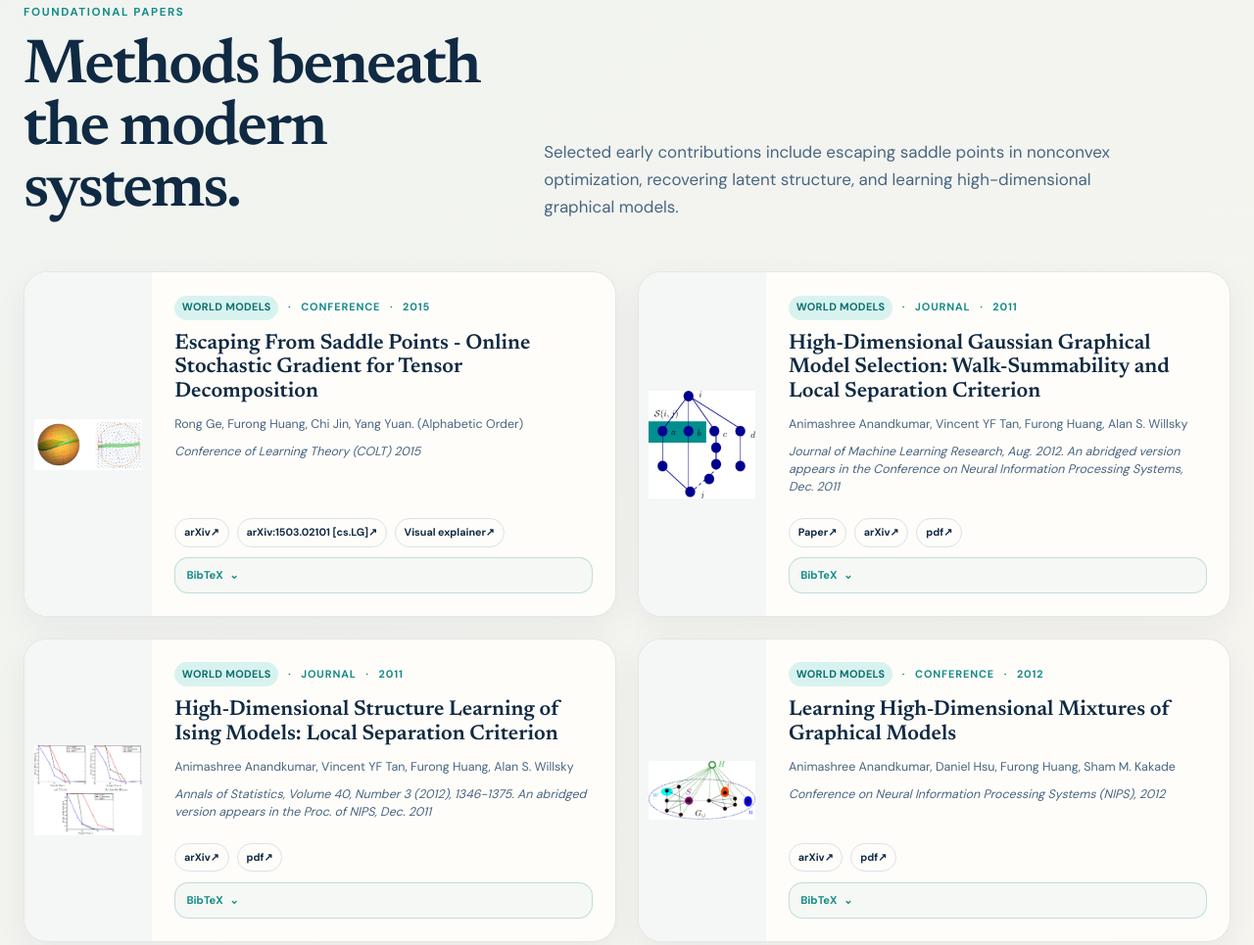
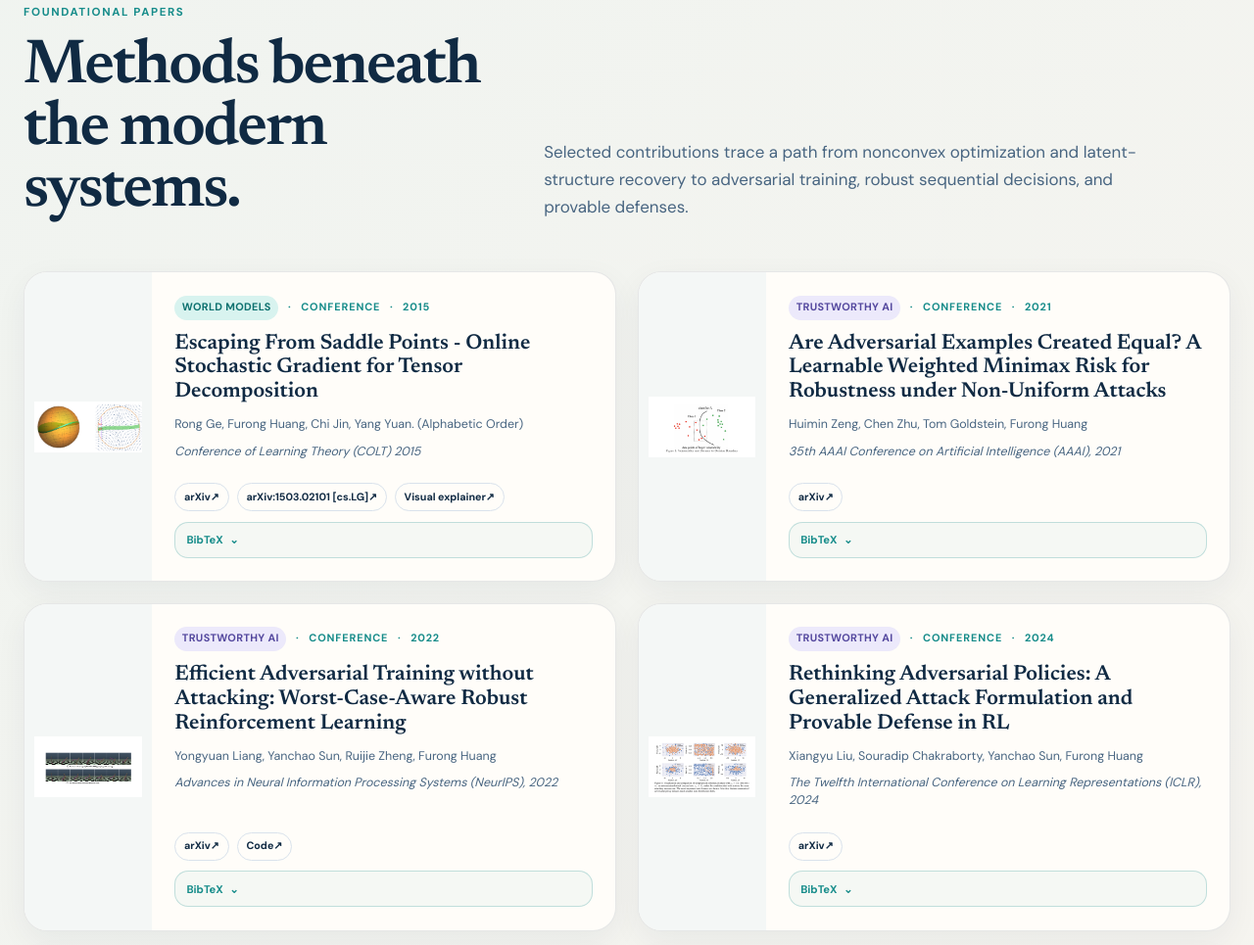
Before and after one commit to FurongHuang/furonghuang.github.io, an Astro site: page /research in a window 1280 px wide. Shown: the part 7322-8287 px from the top of the page at 98% size. Built offline with nearby package versions, Linux system fonts and the light colour scheme; Astro itself is replaced by a stand-in of ours.

Commit message:
Add adversarial robustness foundations

```diff
--- a/src/data/research.yaml
+++ b/src/data/research.yaml
@@ -763,6 +763,15 @@ publication_overrides:
     thumbnail: /assets/projects/mixtures-graph.webp
   - title: "Learning Deep ResNet Blocks Sequentially using Boosting Theory"
     thumbnail: /assets/projects/resnet-architecture.webp
+  - title: "Are Adversarial Examples Created Equal? A Learnable Weighted Minimax Risk for Robustness under Non-Uniform Attacks"
+    pillar: self-improvement
+    thumbnail: /assets/projects/nonuniform-adversarial-risk.webp
+  - title: "Efficient Adversarial Training without Attacking: Worst-Case-Aware Robust Reinforcement Learning"
+    pillar: self-improvement
+    thumbnail: /assets/projects/wocar-rl.webp
+  - title: "Rethinking Adversarial Policies: A Generalized Attack Formulation and Provable Defense in RL"
+    pillar: self-improvement
+    thumbnail: /assets/projects/rethinking-adversarial-policies.webp
   - title: "Position: On the Possibilities of AI-Generated Text Detection"
     pillar: self-improvement
     thumbnail: /assets/projects/ai-text-detection-figure.webp
--- a/src/data/site.ts
+++ b/src/data/site.ts
@@ -115,6 +115,9 @@ export const legacyProjects = [
 ] as const;
 
 export const foundationalPublicationTitles = [
+  "Are Adversarial Examples Created Equal? A Learnable Weighted Minimax Risk for Robustness under Non-Uniform Attacks",
+  "Efficient Adversarial Training without Attacking: Worst-Case-Aware Robust Reinforcement Learning",
+  "Rethinking Adversarial Policies: A Generalized Attack Formulation and Provable Defense in RL",
   "High-Dimensional Gaussian Graphical Model Selection: Walk-Summability and Local Separation Criterion",
   "High-Dimensional Structure Learning of Ising Models: Local Separation Criterion",
   "Learning High-Dimensional Mixtures of Graphical Models",
--- a/src/pages/research.astro
+++ b/src/pages/research.astro
@@ -18,9 +18,15 @@ const foundationalTitles = [
   "Escaping From Saddle Points - Online Stochastic Gradient for Tensor Decomposition",
   ...foundationalPublicationTitles.filter((title) => title !== "Escaping From Saddle Points - Online Stochastic Gradient for Tensor Decomposition")
 ];
+const foundationalVenueOverrides: Record<string, string> = {
+  "Are Adversarial Examples Created Equal? A Learnable Weighted Minimax Risk for Robustness under Non-Uniform Attacks": "35th AAAI Conference on Artificial Intelligence (AAAI), 2021",
+  "Efficient Adversarial Training without Attacking: Worst-Case-Aware Robust Reinforcement Learning": "Advances in Neural Information Processing Systems (NeurIPS), 2022",
+  "Rethinking Adversarial Policies: A Generalized Attack Formulation and Provable Defense in RL": "The Twelfth International Conference on Learning Representations (ICLR), 2024"
+};
 const foundationalWorks = foundationalTitles
   .map((title) => works.find((work) => work.title === title))
-  .filter(Boolean);
+  .filter(Boolean)
+  .map((work) => ({ ...work, venue: foundationalVenueOverrides[work.title] || work.venue }));
 ---
 
 <BaseLayout title="Research — Furong Lab">
@@ -103,7 +109,7 @@ const foundationalWorks = foundationalTitles
       </div>
       <div class="section-heading foundation-paper-heading" style="margin-top: 5rem">
         <div><p class="eyebrow">Foundational papers</p><h2>Methods beneath the modern systems.</h2></div>
-        <p>Selected early contributions include escaping saddle points in nonconvex optimization, recovering latent structure, and learning high-dimensional graphical models.</p>
+        <p>Selected contributions trace a path from nonconvex optimization and latent-structure recovery to adversarial training, robust sequential decisions, and provable defenses.</p>
       </div>
       <div class="paper-grid foundational-paper-grid">
         {foundationalWorks.map((paper) => <PaperCard paper={paper} eagerImage thumbnailFit="contain" />)}
```
Also changed, not shown: public/assets/projects/nonuniform-adversarial-risk.webp (added), public/assets/projects/rethinking-adversarial-policies.webp (added), public/assets/projects/wocar-rl.webp (added).
